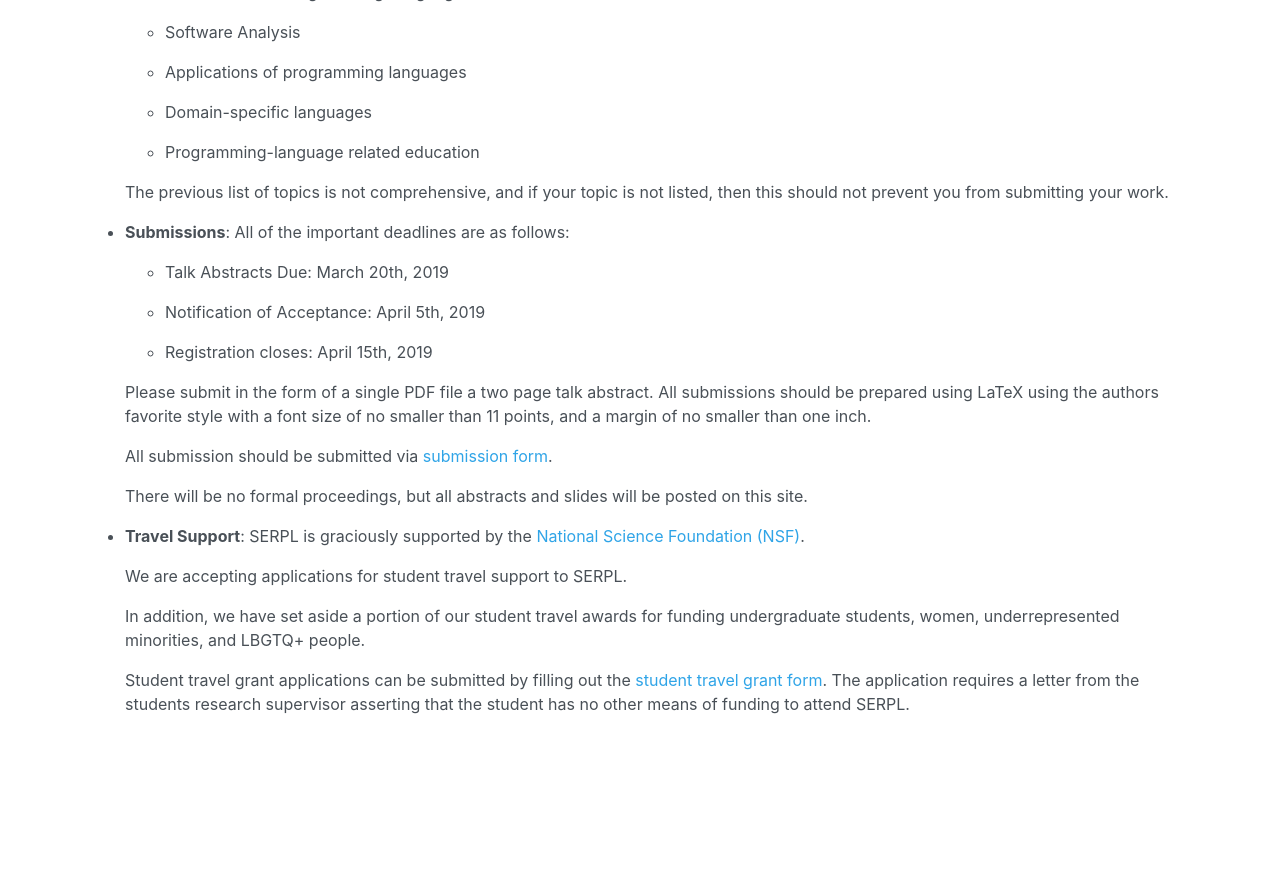
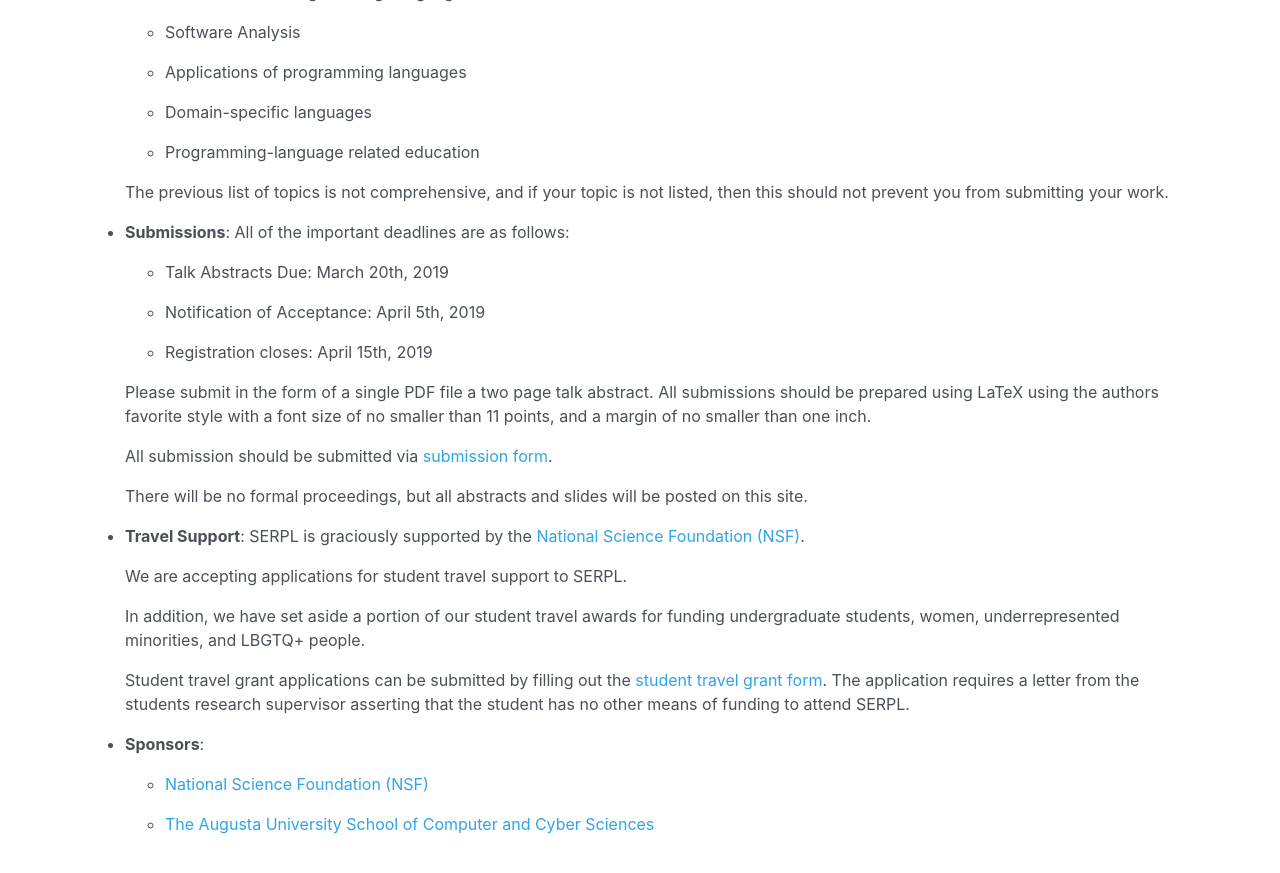
Before and after one commit to the-au-forml-lab/SERPL2019, a Jekyll site: the page built from index.md, in a window 1280 px wide and 900 px high, scrolled down 1015 px. Shown: the top 873 px of the window. Built offline with Jekyll 4.4.1, drawn with Linux system fonts in a browser that asks for light colours; before the commit the page ends 1795 px from its top, so only the background shows below that.

Commit message:
Added the sponsors.

```diff
--- a/index.md
+++ b/index.md
@@ -81,3 +81,9 @@ title: SERPL 2019 - The Southeast Regional Programming Languages Seminar
   form](https://goo.gl/forms/rF9kE34nbN9Xte4Q2).  The application
   requires a letter from the students research supervisor asserting
   that the student has no other means of funding to attend SERPL.
+
+- **Sponsors**:
+
+  - [National Science Foundation (NSF)](https://nsf.gov/)
+
+  - [The Augusta University School of Computer and Cyber Sciences](https://www.augusta.edu/ccs)
```
Also changed, not shown: 1 other file.
